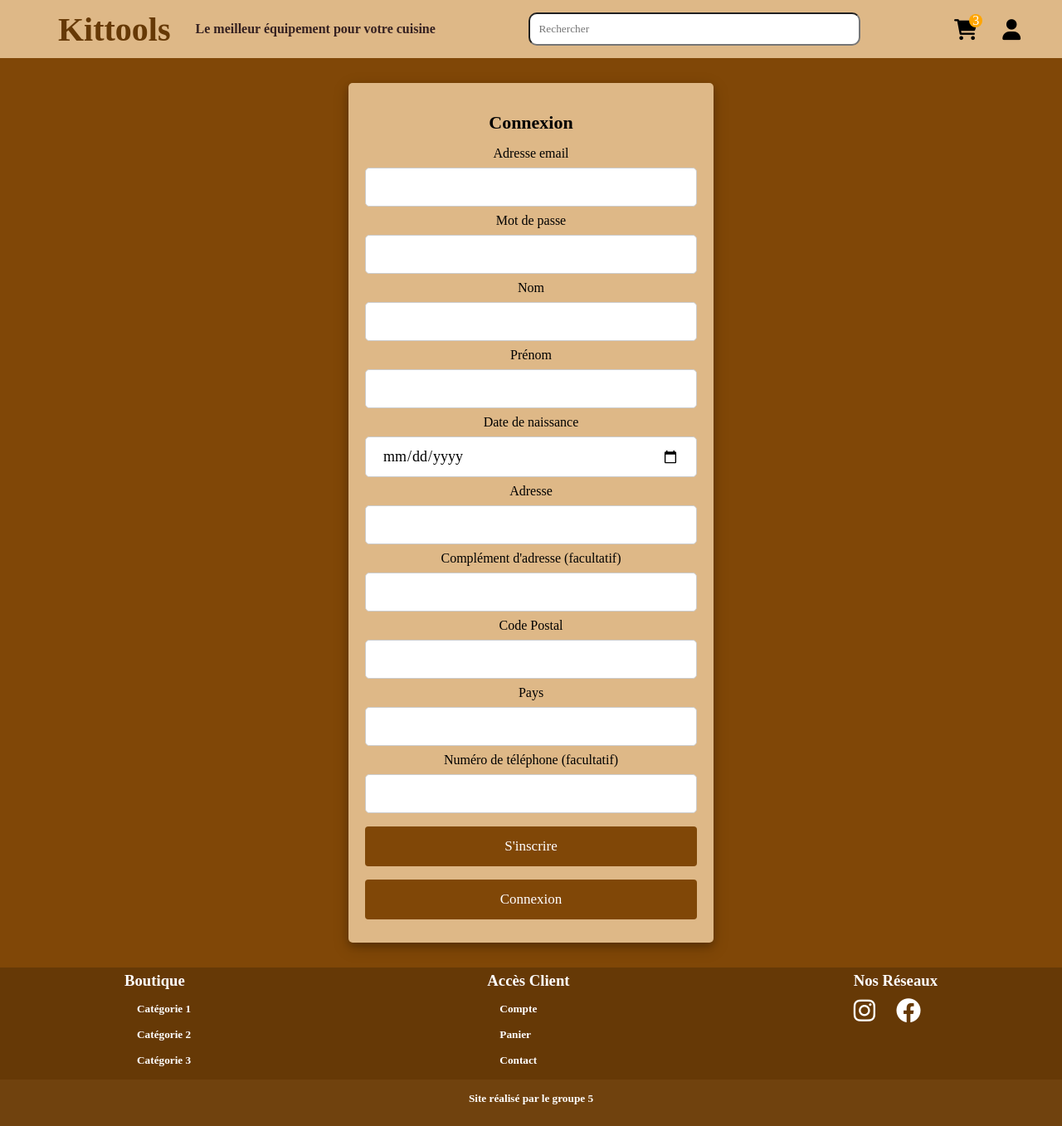
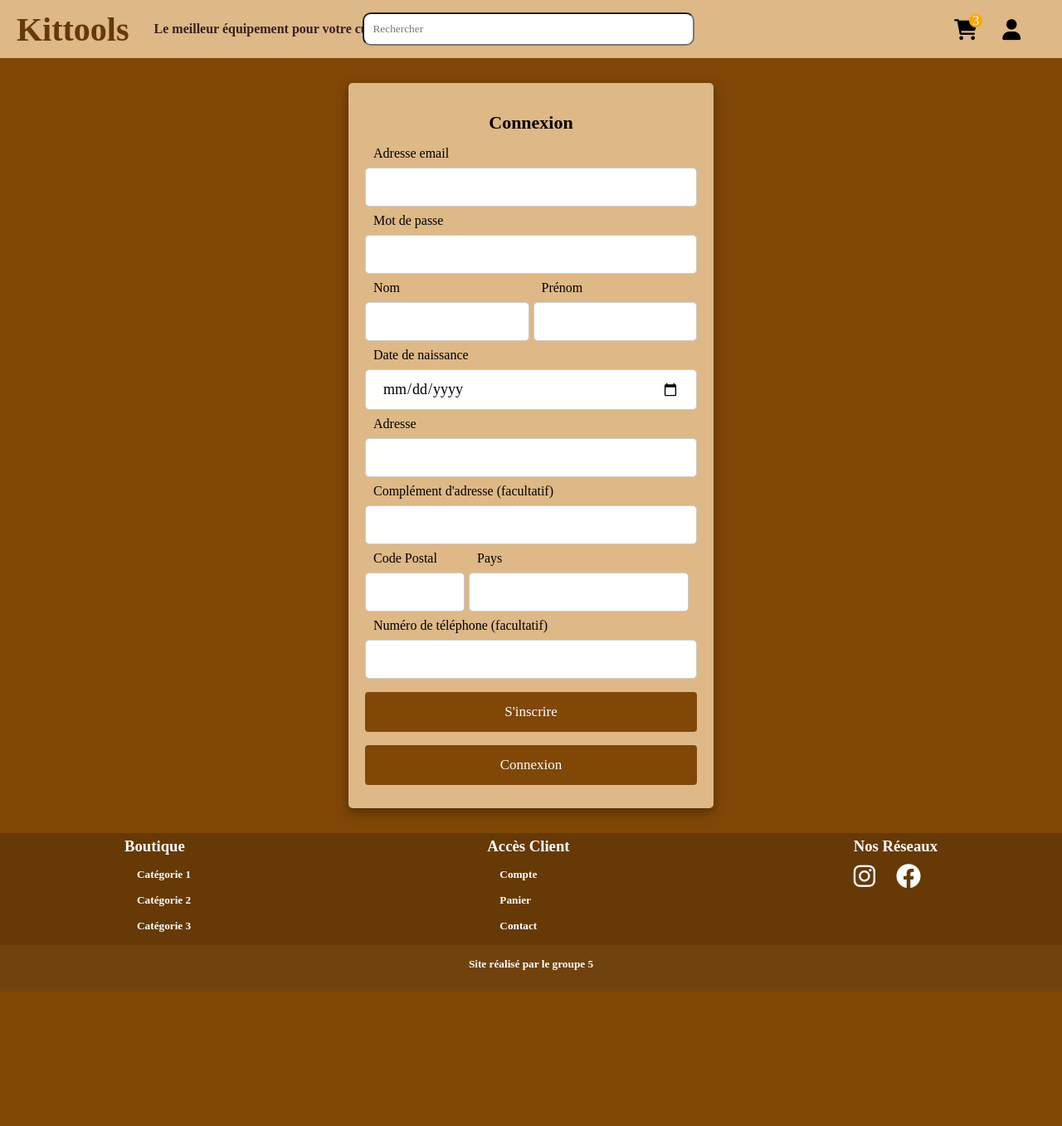
Before and after one commit to Legende2K/Site_E_commerce_web, a PHP site: page /register.php in a window 1280 px wide. Shown: the whole page at 83% size. After the commit the page ends 1195 px from the top, so only its background shows below. Run offline with PHP 8.4, Linux system fonts and the light colour scheme; some web fonts are replaced.

Commit message:
Ajustement header et register

```diff
--- a/css/header.css
+++ b/css/header.css
@@ -22,20 +22,12 @@ input:focus-visible {
     outline: none;
 }
 
-.fluid-container{
-    display: flex;
-    flex-direction: row;
-    justify-content: space-between;
-    width: 100%;
-}
-
 #icons,
 #accueil {
     display: flex;
     flex-direction: row;
     align-items: center;
     margin-right: 50px;
-    margin-left: 50px;
     gap: 30px;
 }
 
@@ -73,6 +65,7 @@ header input {
     display: flex;
     flex-direction: column;
     justify-content: center;
+    transform: translateX(-50%);
 }
 
 .dropdown {
--- a/css/login.css
+++ b/css/login.css
@@ -3,6 +3,15 @@ main {
     flex-direction: column;
     align-items: center;
     justify-content: center;
+}
+
+.card-header {
+    display: flex;
+    justify-content: center;
+}
+
+label {
+    margin-left: 10px;
 }
 
 .login-card {
@@ -11,7 +20,6 @@ main {
     padding: 20px;
     border-radius: 5px;
     box-shadow: 0 4px 8px 0 rgba(0, 0, 0, 0.2), 0 6px 20px 0 rgba(0, 0, 0, 0.19);
-    text-align: center;
     background-color: burlywood;
 }
 
@@ -70,3 +78,17 @@ main {
 .login-card input[type="button"]:hover {
     background-color: #955308;
 }
+
+.row_container {
+    display: flex;
+    gap: 5px;
+}
+
+.column_container {
+    display: flex;
+    flex-direction: column;
+}
+
+#zip_column_container {
+    width: 30%;
+}
--- a/php/components/header.php
+++ b/php/components/header.php
@@ -1,6 +1,5 @@
 <header>
-    <div class="fluid-container">
-        <div id="accueil">
+    <div id="accueil">
         <h1 onclick="goToAccueil()">Kittools</h1>
         <h4>Le meilleur équipement pour votre cuisine</h>
     </div>
@@ -24,7 +23,5 @@
         </div>
         <i class="fa-solid fa-user" onclick="showProfil()"></i>
     </div>
-    </div>
-
     <script src="../js/header.js"></script>
 </header>
--- a/register.php
+++ b/register.php
@@ -25,20 +25,32 @@
                     <input type="email" id="email" name="email" required>
                     <label for="password">Mot de passe</label>
                     <input type="password" id="password" name="password" required>
+                    <div class="row_container">
+                        <div class="column_container">
                             <label for="surname">Nom</label>
                             <input type="text" id="surname" name="surname" required>
+                        </div>
+                        <div class="column_container">
                             <label for="name">Prénom</label>
                             <input type="text" id="name" name="name" required>
+                        </div>
+                    </div>
                     <label for="birthdate">Date de naissance</label>
                     <input type="date" id="birthdate" name="birthdate" required>
                     <label for="address1">Adresse</label>
                     <input type="text" id="address1" name="address" required>
                     <label for="address2">Complément d'adresse (facultatif)</label>
                     <input type="text" id="address2" name="address2">
+                    <div class="row_container">
+                        <div class="column_container" id="zip_column_container">
                             <label for="postalCode">Code Postal</label>
                             <input type="text" id="postalCode" name="postalCode" required>
+                        </div>
+                        <div class="column_container">
                             <label for="country">Pays</label>
                             <input type="text" id="country" name="country" required>
+                        </div>
+                    </div>
                     <label for="phone">Numéro de téléphone (facultatif)</label>
                     <input type="text" id="phone" name="phone">
                     <input type="submit" value="S'inscrire">
```
Lines whose indentation alone changed are shown as unchanged.
